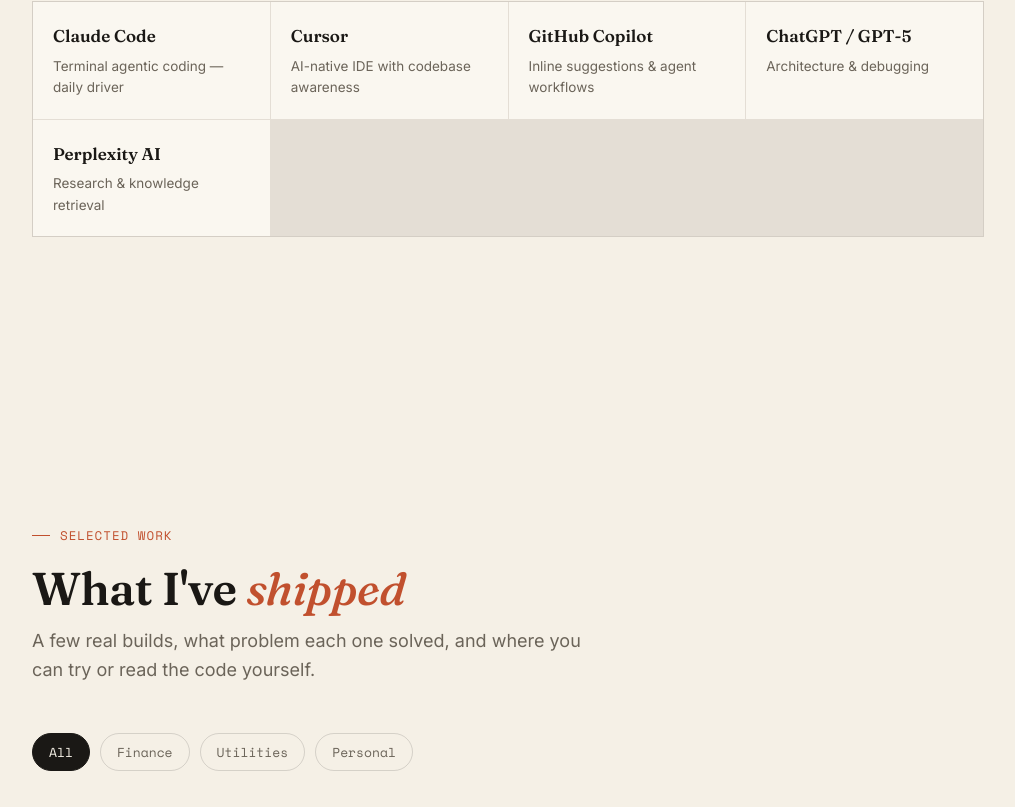
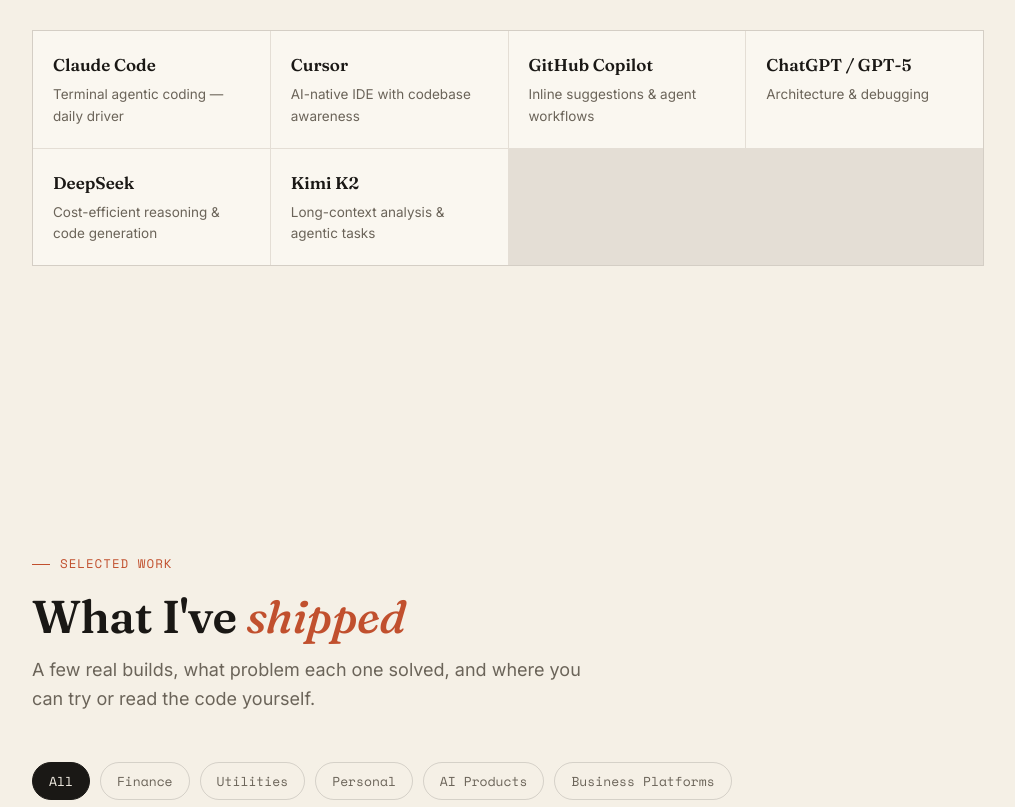
Before and after one commit to elishaoigara/portfolio-site, a React (Create React App) app: page / in a window 1280 px wide. Shown: the part 2433-3240 px from the top of the page, without its empty margins (132-1147 px from the left). Built offline with nearby package versions, Linux system fonts and the light colour scheme; no server answers.

Commit message:
fix:3316661331666133166613316661331666133166613316661888

```diff
--- a/src/components/Skills.js
+++ b/src/components/Skills.js
@@ -6,7 +6,8 @@
     ['Cursor', 'AI-native IDE with codebase awareness'],
     ['GitHub Copilot', 'Inline suggestions & agent workflows'],
     ['ChatGPT / GPT-5', 'Architecture & debugging'],
-    ['Perplexity AI', 'Research & knowledge retrieval'],
+    ['DeepSeek', 'Cost-efficient reasoning & code generation'],
+    ['Kimi K2', 'Long-context analysis & agentic tasks'],
   ],
   Frontend: [
     ['React.js', 'SPA, hooks, state management'],
@@ -42,8 +43,9 @@
           What I <em>reach for</em>
         </h2>
         <p className="section-lede" data-aos="fade-up" data-aos-delay="60">
-          AI tools sit at the center of how I build — the rest is a fairly
-          standard modern web stack.
+          I build with a full stable of AI models — not just one — picking
+          whichever is sharpest for the job, on top of a fairly standard
+          modern web stack.
         </p>
 
         <div className="skills__tabs" data-aos="fade-up" data-aos-delay="100">
--- a/src/projectsData.js
+++ b/src/projectsData.js
@@ -52,6 +52,86 @@
     code: 'https://github.com/elishaoigara/portfolio-site',
     live: null,
   },
+  {
+    id: 'nia',
+    title: 'Nia',
+    tagline: 'Pan-African social platform — Feed, Circles, Flicks & DMs',
+    year: '2026',
+    category: 'AI Products',
+    problem:
+      'African youth (18–35) are underserved by social platforms built for Western data speeds and single-language, single-country assumptions — and existing apps don\u2019t plug into local payment rails like M-Pesa.',
+    description:
+      'A full pan-African social network: ranked feed, community Circles, short-form video (Flicks), and real-time DMs — built mobile-first for metered data. The AI layer runs on the Claude API for two production features: caption suggestions tuned to sound like real youth voice (not corporate copy), and live Swahili↔English translation baked directly into the feed. Custom ranking algorithms (loosely modeled on X\u2019s open-sourced approach) weight engagement, language, and country match differently for text posts vs. short video, where completion rate and watch time dominate. M-Pesa STK Push is wired in as a first-class payment path, not an afterthought.',
+    outcome:
+      'Shipped as a working multi-feature platform with AI-assisted captioning/translation, custom feed-ranking logic, and native mobile money integration.',
+    tech: ['Next.js 16', 'React 19', 'Supabase', 'Claude API', 'M-Pesa Daraja API', 'Tailwind v4'],
+    code: 'https://github.com/elishaoigara/Nia',
+    live: null,
+  },
+  {
+    id: 'ora-coding-agent',
+    title: 'ORA Coding Agent',
+    tagline: 'Personal AI coding agent, deployable anywhere',
+    year: '2026',
+    category: 'AI Products',
+    problem:
+      'Wanted the power of an in-editor AI pair programmer without being locked into one model vendor or one machine — most coding assistants tie you to a single provider and a single desktop install.',
+    description:
+      'A password-protected, browser-based AI coding agent with streaming chat, GitHub repo browsing, and one-line provider swapping across Groq, DeepSeek, OpenAI, and Anthropic — architected so adding a new model or a brand-new provider is a small, isolated change in one config file rather than a rewrite. Runs locally in VS Code during development and deploys to Vercel for access from any device.',
+    outcome:
+      'Live personal tool: switches AI providers/models with a single environment variable change, no code redeploy required.',
+    tech: ['Next.js', 'TypeScript', 'Groq', 'DeepSeek', 'OpenAI', 'Anthropic API', 'Vercel'],
+    code: 'https://github.com/elishaoigara/ORA-coding-agent',
+    live: null,
+  },
+  {
+    id: 'ora-assistant',
+    title: 'ORA',
+    tagline: 'Personal AI assistant with memory and real-world actions',
+    year: '2026',
+    category: 'AI Products',
+    problem:
+      'Chat-only AI assistants forget everything between sessions and can\u2019t actually do anything — they can\u2019t check a calendar, send a message, or learn a person\u2019s routines over time.',
+    description:
+      'A FastAPI-backed personal assistant reachable through Telegram, built around an intent-parsing engine that routes natural-language requests to the right tool (calendar, tasks, briefings, M-Pesa) instead of just replying in chat. Long-term memory and context recall run on ChromaDB for retrieval-augmented generation, with Groq powering fast LLM inference and a pattern engine that learns recurring user habits over time to proactively surface daily briefings.',
+    outcome:
+      'Running as a personal daily-use assistant with persistent memory, scheduled briefings, and tool-calling across calendar and payments.',
+    tech: ['Python', 'FastAPI', 'Groq', 'ChromaDB (RAG)', 'Telegram Bot API', 'M-Pesa API'],
+    code: 'https://github.com/elishaoigara/ORA',
+    live: null,
+  },
+  {
+    id: 'noveltyscholars',
+    title: 'NoveltyScholars',
+    tagline: 'Academic writing order platform',
+    year: '2026',
+    category: 'Business Platforms',
+    problem:
+      'Academic writing services typically run on scattered email threads and manual invoicing, with no real-time visibility for either the student or the writer once an order is placed.',
+    description:
+      'A full-stack order management platform for academic writing services: students submit orders with subject, academic level, page/word count and deadline, track status end-to-end, and message assigned writers in real time. Admins get a dedicated dashboard to manage orders, assign work, and handle file delivery. Built on Supabase Realtime for live order-status and messaging updates, with Zod-validated forms end to end.',
+    outcome:
+      'Complete order-to-delivery workflow: real-time status tracking, in-order messaging, and file handoff between student and writer.',
+    tech: ['Next.js 15', 'TypeScript', 'Supabase', 'React Hook Form', 'Zod', 'shadcn/ui'],
+    code: 'https://github.com/elishaoigara/Noveltyscholars',
+    live: null,
+  },
+  {
+    id: 'pos-manager',
+    title: 'POS Manager Platform',
+    tagline: 'Multi-branch point-of-sale system for Kenyan retail kiosks',
+    year: '2026',
+    category: 'Business Platforms',
+    problem:
+      'Small multi-branch retail operators need real POS functionality — shifts, cash counters, staff roles, multi-branch inventory — without paying for bloated enterprise POS software.',
+    description:
+      'A complete POS platform covering checkout, sales history, shift and cash-counter management, staff roles, product/inventory tracking, and per-branch settings, all from a single admin dashboard. Started life as a v0-generated scaffold and was taken through a full bug-audit-and-fix pass to get it production-ready — sales dialogs, shift handoffs, and admin settings all hardened for real kiosk use.',
+    outcome:
+      'Production-ready POS covering the full retail floor workflow: sales, shifts, counters, staff, and multi-branch admin.',
+    tech: ['Next.js', 'TypeScript', 'Supabase', 'shadcn/ui', 'Tailwind CSS'],
+    code: 'https://github.com/elishaoigara/ora-pos-manager-platform',
+    live: null,
+  },
   // Add more projects here as needed
 ];
 
```
